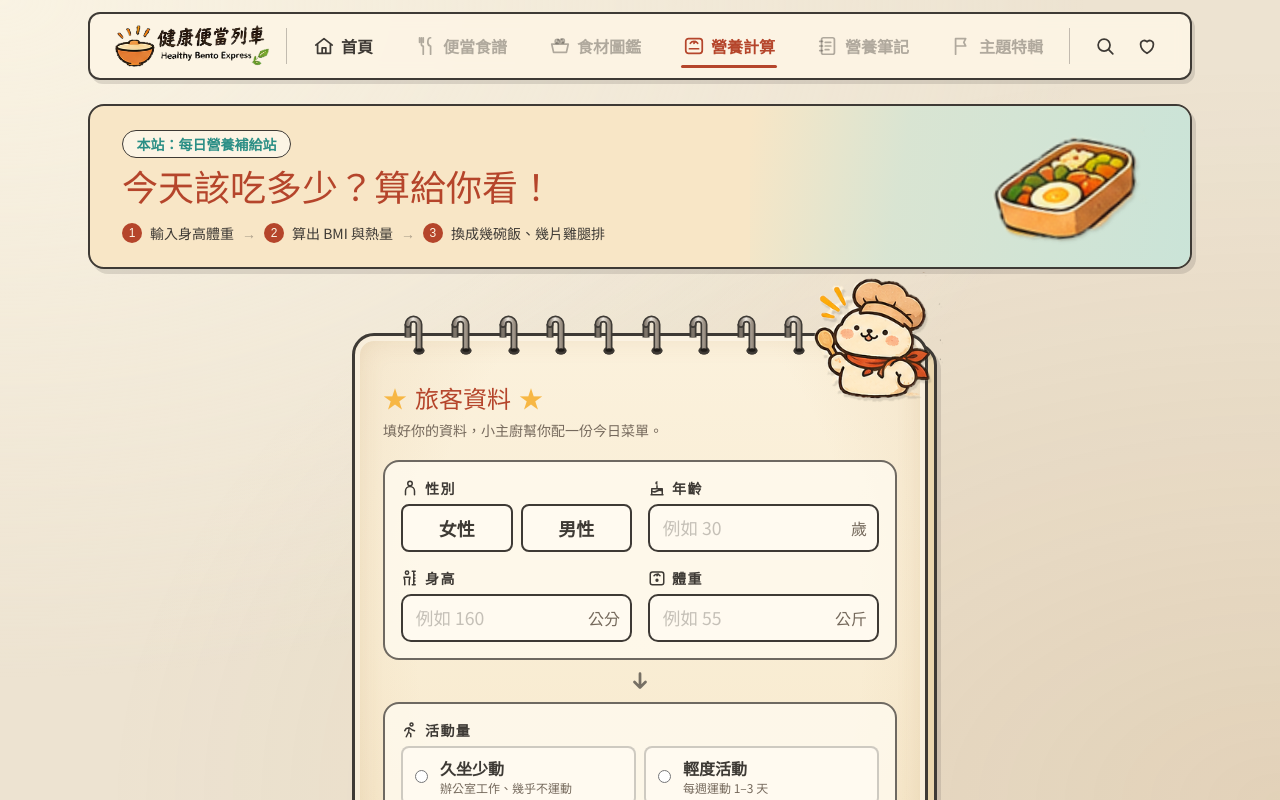
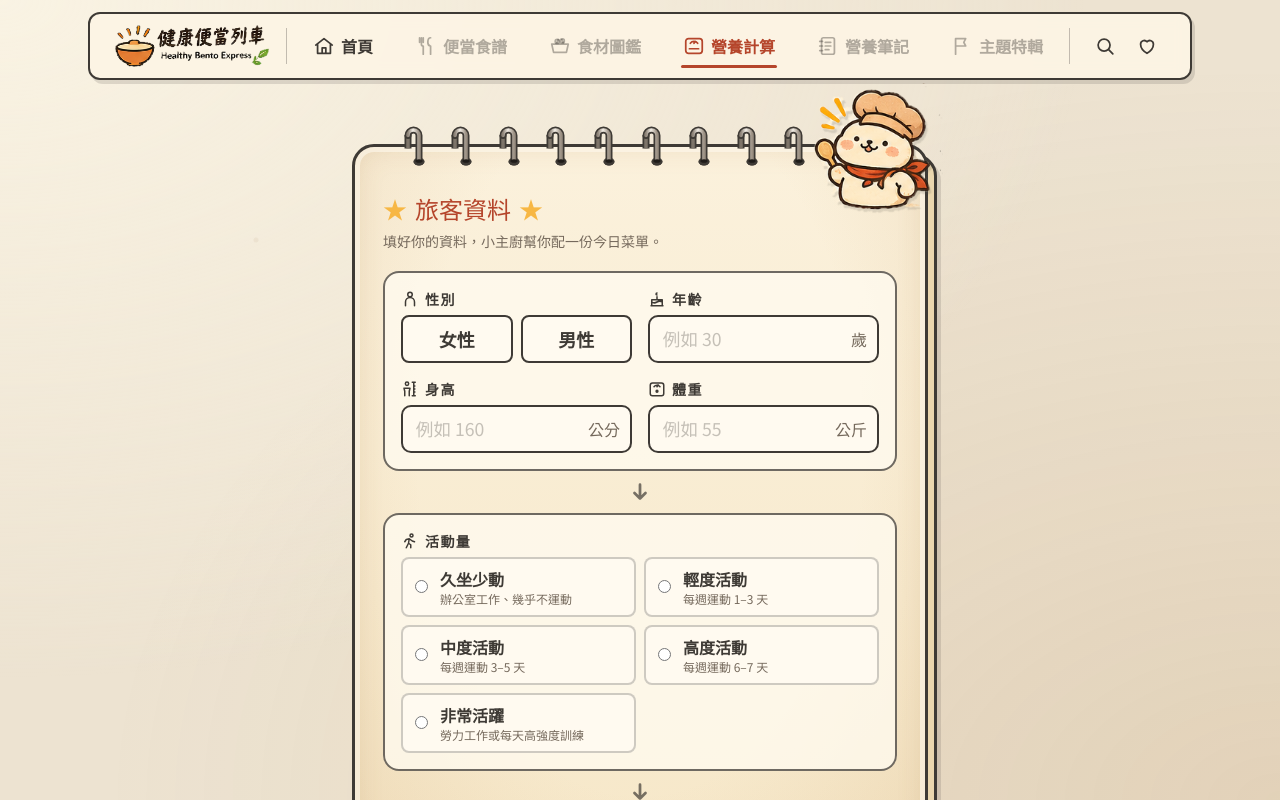
Before and after one commit to maoka731/health-tool, a Next.js app: page /nutrition in a window 1280 px wide. Shown: the top 800 px of the page. Built offline with nearby package versions, Linux system fonts and the light colour scheme; a web font is replaced by a local one.

Commit message:
營養計算頁移除 banner
- 不再顯示 banner，頁面直接從輸入筆記本開始
- 保留僅供螢幕閱讀器與搜尋引擎讀取的頁面標題

Co-Authored-By: Claude Opus 5.5 <noreply@anthropic.com>

```diff
--- a/src/app/nutrition/page.tsx
+++ b/src/app/nutrition/page.tsx
@@ -1,5 +1,4 @@
 import type { Metadata } from "next";
-import Image from "next/image";
 import NutritionCalculator from "./NutritionCalculator";
 
 export const metadata: Metadata = {
@@ -7,56 +6,12 @@ export const metadata: Metadata = {
   description: "輸入身高體重，算出 BMI、TDEE 與三大營養素建議攝取量，並用 211 餐盤換算成幾碗飯、幾顆蛋。",
 };
 
-const STEPS = ["輸入身高體重", "算出 BMI 與熱量", "換成幾碗飯、幾片雞腿排"];
-
 export default function NutritionPage() {
   return (
     <div className="mx-auto mt-6 w-full max-w-6xl px-4 sm:px-6">
-      <NutritionBanner />
+      {/* 不放 banner，標題保留給螢幕閱讀器與搜尋引擎 */}
+      <h1 className="sr-only">每日營養計算：今天該吃多少？</h1>
       <NutritionCalculator />
     </div>
   );
 }
-
-/** 精簡版主視覺：純色紙卡＋標題＋三步驟，右側便當圖示（吉祥物留給下方表單） */
-function NutritionBanner() {
-  return (
-    <section className="relative overflow-hidden rounded-2xl border-2 border-ink bg-paper px-5 py-5 shadow-[4px_5px_0_rgb(62_58_53/0.15)] sm:px-8 sm:py-6">
-      {/* 右側淡淡的海景色塊 */}
-      <div
-        className="pointer-events-none absolute inset-y-0 right-0 hidden w-2/5 sm:block"
-        style={{ background: "linear-gradient(100deg, transparent 0%, rgb(191 227 220 / 0.55) 35%, rgb(191 227 220 / 0.8) 100%)" }}
-        aria-hidden
-      />
-      <div className="relative flex items-center gap-4">
-        <div className="min-w-0 flex-1">
-          <span className="chip text-xs text-sea sm:text-sm">本站：每日營養補給站</span>
-          <h1 className="mt-2 font-display text-[1.7rem] leading-tight text-brick sm:text-4xl">
-            今天該吃多少？
-            <br className="sm:hidden" />
-            算給你看！
-          </h1>
-          <ol className="mt-3 flex flex-wrap items-center gap-x-2 gap-y-1.5 text-sm text-ink">
-            {STEPS.map((s, i) => (
-              <li key={s} className="flex items-center gap-2">
-                {i > 0 && <span className="hidden text-ink/40 sm:inline" aria-hidden>→</span>}
-                <span className="flex h-5 w-5 items-center justify-center rounded-full bg-brick font-display text-xs text-paper-light">
-                  {i + 1}
-                </span>
-                {s}
-              </li>
-            ))}
-          </ol>
-        </div>
-        <Image
-          src="/images/icon-bento.png"
-          alt=""
-          width={93}
-          height={63}
-          priority
-          className="mr-2 hidden h-auto w-32 shrink-0 -rotate-6 drop-shadow-[2px_3px_0_rgb(62_58_53/0.15)] sm:block md:w-40"
-        />
-      </div>
-    </section>
-  );
-}
```
